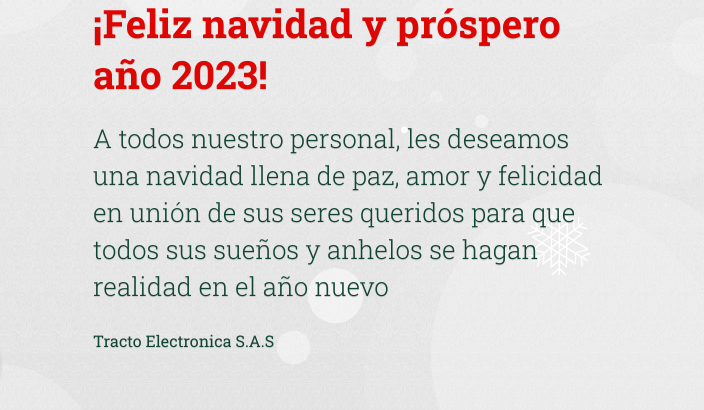
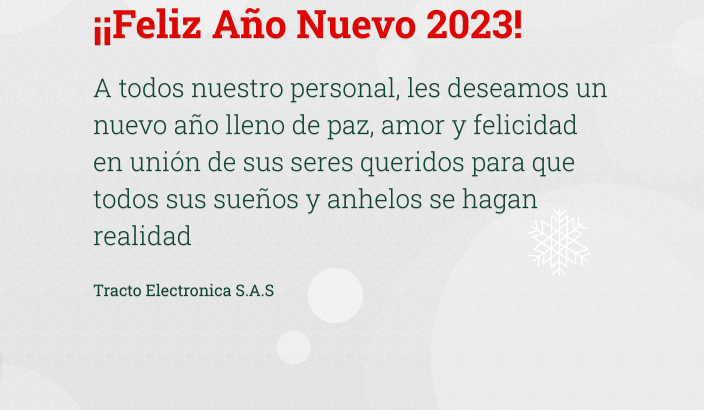
Before and after one commit to Alexhenao99/-Feliz-Anho-Tracto-Trabajadores, a plain HTML site: page index.html in a window 1280 px wide. Shown: the part 351-761 px from the top of the page, 576-1280 px from the left. Drawn offline with nearby package versions, Linux system fonts and the light colour scheme.

Commit message:
Last-Commit

```diff
--- a/index.html
+++ b/index.html
@@ -3,7 +3,7 @@
 <head>
 	<meta charset="utf-8">
 	<meta name="viewport" content="width=device-width, initial-scale=1.0, maximum-scale=1.0, user-scalable=0" >
-	<title>Felicitaciones navideñas</title>
+	<title>Feliz Año</title>
 	<link href='https://fonts.googleapis.com/css?family=Roboto+Slab:400,100,300,700&amp;subset=latin,cyrillic-ext,greek-ext,greek,vietnamese,latin-ext,cyrillic' rel='stylesheet' type='text/css'>
 	<link href="./CSS/Style.css" rel="stylesheet">
 	<link href="./CSS/Theme.css" rel="stylesheet">
@@ -16,7 +16,7 @@
 			<!--header-->
 			<header class="head ribbon">
 				<!--logo-->
-				<div class="logo"> <img src="./images/Logo-Completo.png" alt="Felicitaciones navideñas" /> </div>
+				<div class="logo"> <img src="./images/Logo-Completo.png" alt="Feliz año" /> </div>
 				<!--//logo-->
 			</header>
 			<!--//header-->
@@ -59,8 +59,8 @@
 				<!--greeting-->
 				<section class="greeting" style="margin: 25px 40px 0 0;">
 					<a class="pagina1" href="index.html" title="Felicitaciones navideñas" id="Logo" ><img id="Logo1" src="./images/Logo.png" alt="Felicitaciones navideñas"></a>
-					<h1>¡Feliz navidad y próspero año 2023!</h1>
-					<h2>A todos nuestro personal, les deseamos una navidad llena de paz, amor y felicidad en unión de sus seres queridos para que todos sus sueños y anhelos se hagan realidad en el año nuevo</h2>
+					<h1>¡¡Feliz Año Nuevo 2023!</h1>
+					<h2>A todos nuestro personal, les deseamos un nuevo año lleno de paz, amor y felicidad en unión de sus seres queridos para que todos sus sueños y anhelos se hagan realidad</h2>
 					<h3>Tracto Electronica S.A.S</h3>
 				</section>
 				<!--//greeting-->
```
